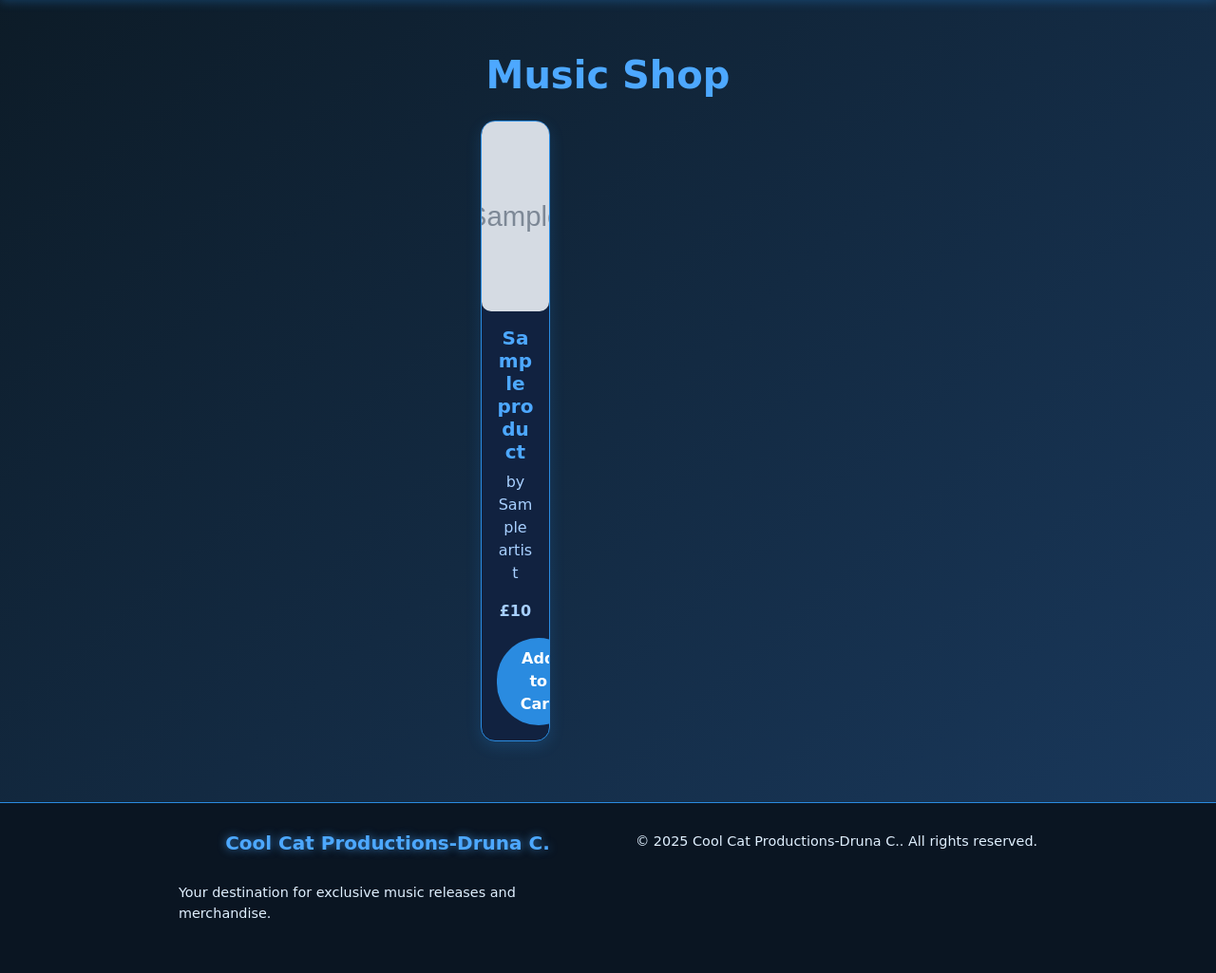
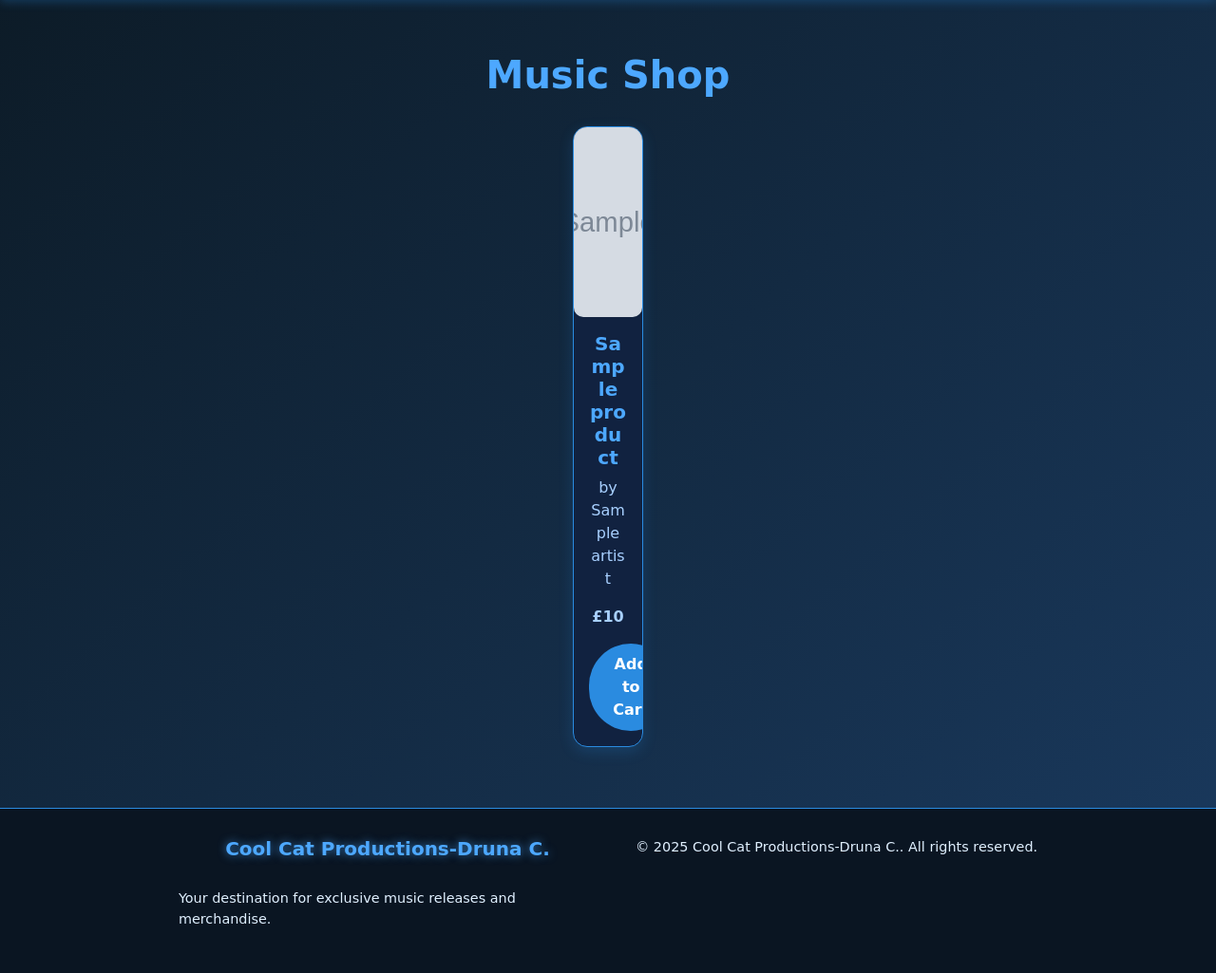
Before and after one commit to mariavarg/coolcatproductions, a Flask app: template templates/shop.html in a window 1280 px wide. Shown: the part 97-1122 px from the top of the page at 95% size. Before the commit the page ends 1064 px from the top, so only its background shows below. Run offline with Flask 3, Linux system fonts and the light colour scheme; the template is opened without the code that fills it: most values are stand-ins (such as "Sample title", 1, 10 or a date in 2020); grey boxes marked "Sample" are stand-in pictures; some libraries are stand-ins or nearby versions; some web fonts are replaced.

Commit message:
Update shop.html

```diff
--- a/templates/shop.html
+++ b/templates/shop.html
@@ -2,11 +2,11 @@
 
 {% block content %}
 <div class="container mt-5">
-    <h1 class="mb-4 text-center">Music Shop</h1>
+    <h1>Music Shop</h1>
 
-    <div class="row">
+    <div class="row justify-content-center">
         {% for product in products %}
-        <div class="col-md-4 mb-4">
+        <div class="col-lg-4 col-md-6 mb-4">
             <div class="card h-100">
                 <a href="{{ url_for('product', product_id=product.id) }}">
                     <img src="{{ url_for('static', filename='uploads/covers/' + product.image) }}"
@@ -19,7 +19,7 @@
                     <p class="card-text">
                         {% if product.on_sale %}
                         <span class="text-muted text-decoration-line-through">£{{ product.price }}</span>
-                        <span class="text-danger fw-bold">£{{ product.sale_price }}</span>
+                        <span class="text-primary fw-bold">£{{ product.sale_price }}</span>
                         {% else %}
                         <span class="fw-bold">£{{ product.price }}</span>
                         {% endif %}
```
